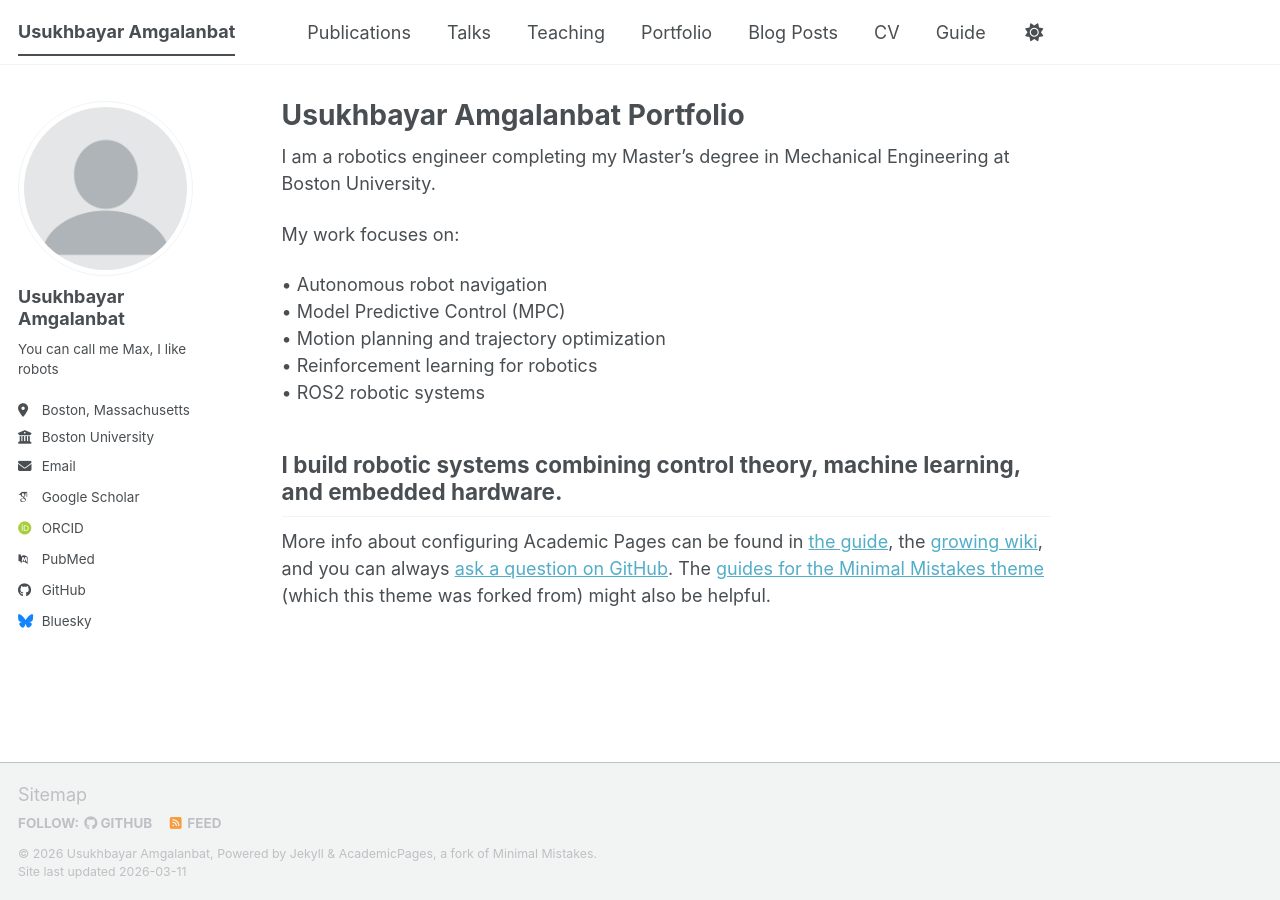
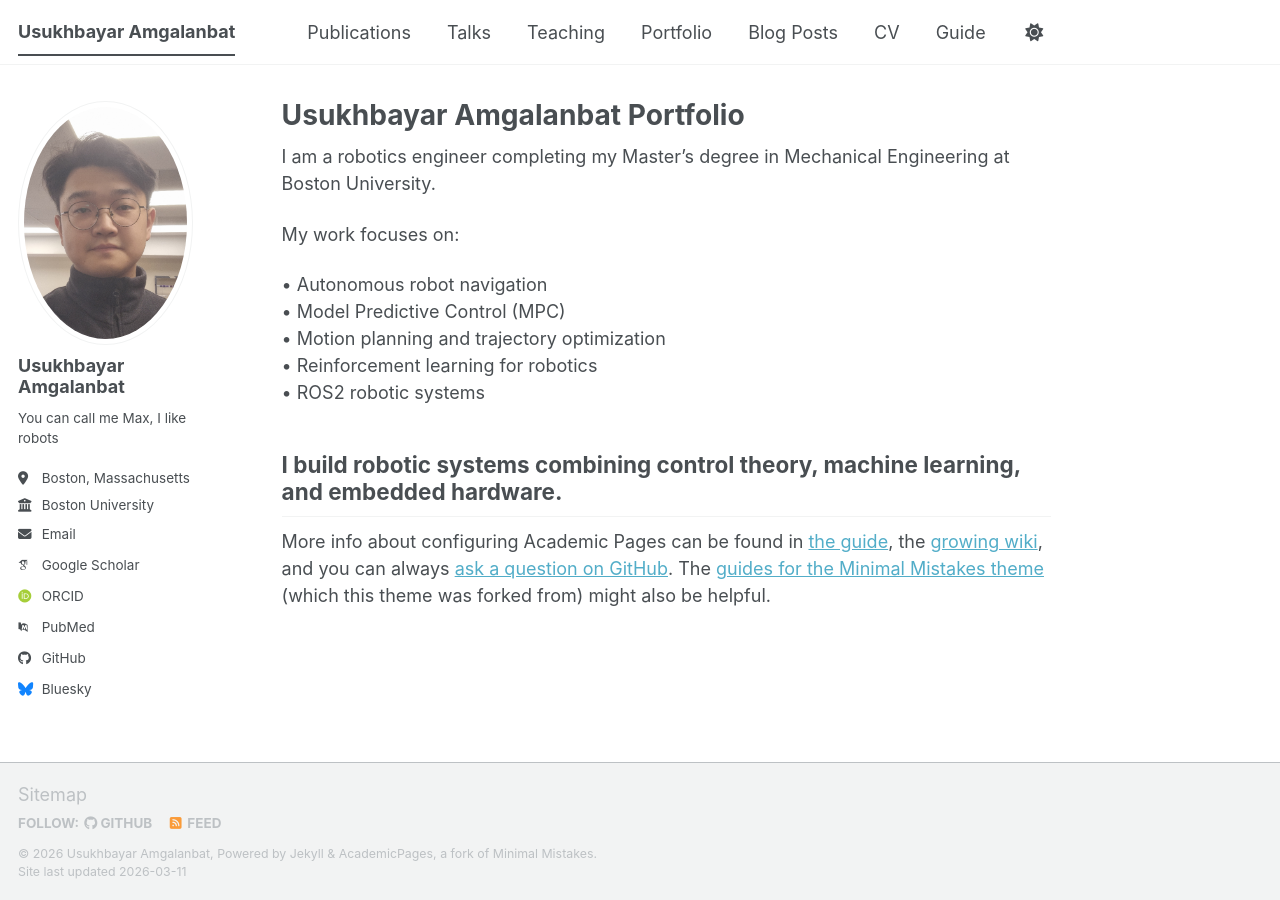
Before and after one commit to ketaxura/ketaxura.github.io, a Jekyll site: the page built from _pages/about.md, in a window 1280 px wide. Built offline with Jekyll 4.4.1, drawn with Linux system fonts in a browser that asks for light colours; some web fonts are replaced; a script bundle is joined from its source files by our own code; library files that are not in the unit come from our copies.

Commit message:
Update author avatar image filename

```diff
--- a/_config.yml
+++ b/_config.yml
@@ -23,7 +23,7 @@ repository               : "academicpages/academicpages.github.io"
 #               Additional customization can be done by editing /_includes/author-profile.html
 author:
   # Biographic information
-  avatar           : "profile.png"
+  avatar           : "profile pic smaller.png"
   name             : "Usukhbayar Amgalanbat"
   pronouns         : # example: "she/her"
   bio              : "You can call me Max, I like robots"
```
